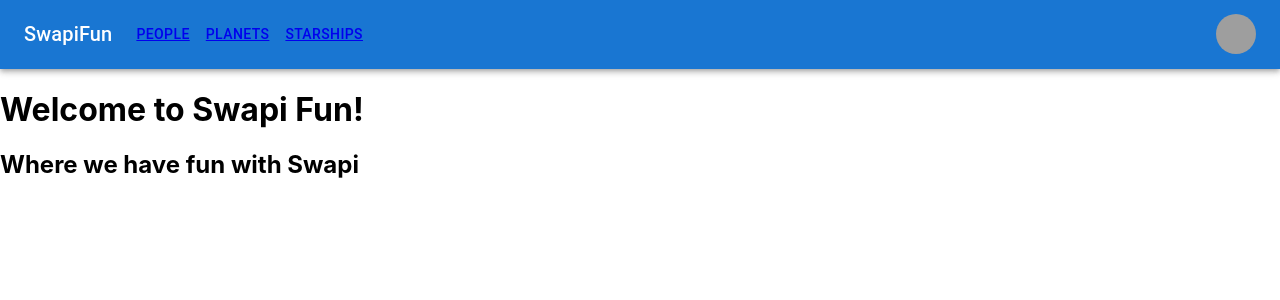
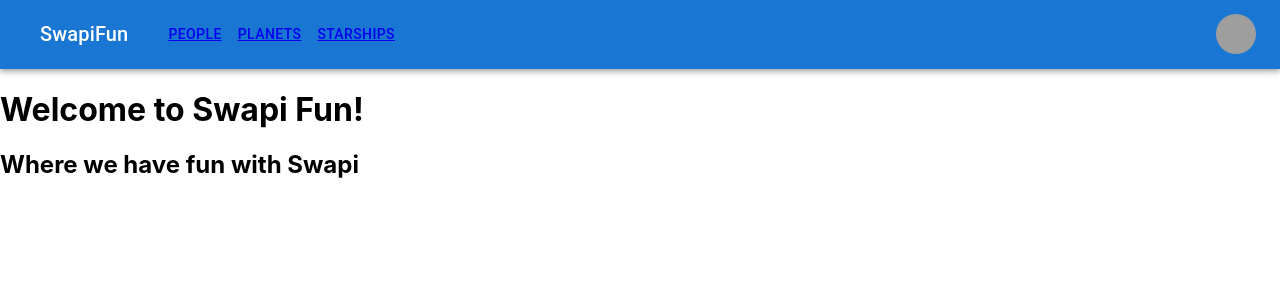
Before and after one commit to cmwilson21/swapi-fun-project, a React (Create React App) app: page / in a window 1280 px wide. Shown: the top 300 px of the page. Built offline with nearby package versions, Linux system fonts and the light colour scheme; grey boxes are pictures that could not be loaded.

Commit message:
added home page nav and css to the SwapiFun logo in left of navbar

```diff
--- a/src/components/NavBar.js
+++ b/src/components/NavBar.js
@@ -49,7 +49,9 @@ const ResponsiveAppBar = () => {
             component="div"
             sx={{ mr: 2, display: { xs: "none", md: "flex" } }}
           >
-            SwapiFun
+            <NavLink className="navbar_link" to="/">
+              SwapiFun
+            </NavLink>
           </Typography>
 
           <Box sx={{ flexGrow: 1, display: { xs: "flex", md: "none" } }}>
--- a/src/index.css
+++ b/src/index.css
@@ -30,3 +30,11 @@ code {
   /* border: 3px solid blue; */
   padding: 10px;
 }
+
+.navbar_link {
+  display: block;
+  color: white;
+  text-align: center;
+  padding: 14px 16px;
+  text-decoration: none;
+}
```
